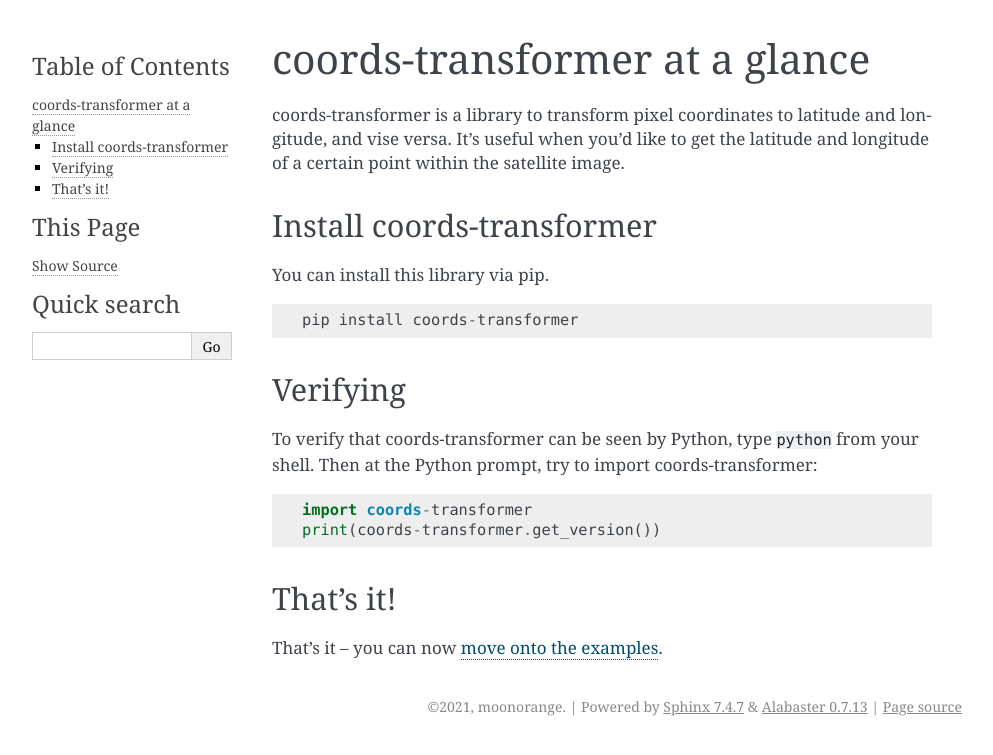
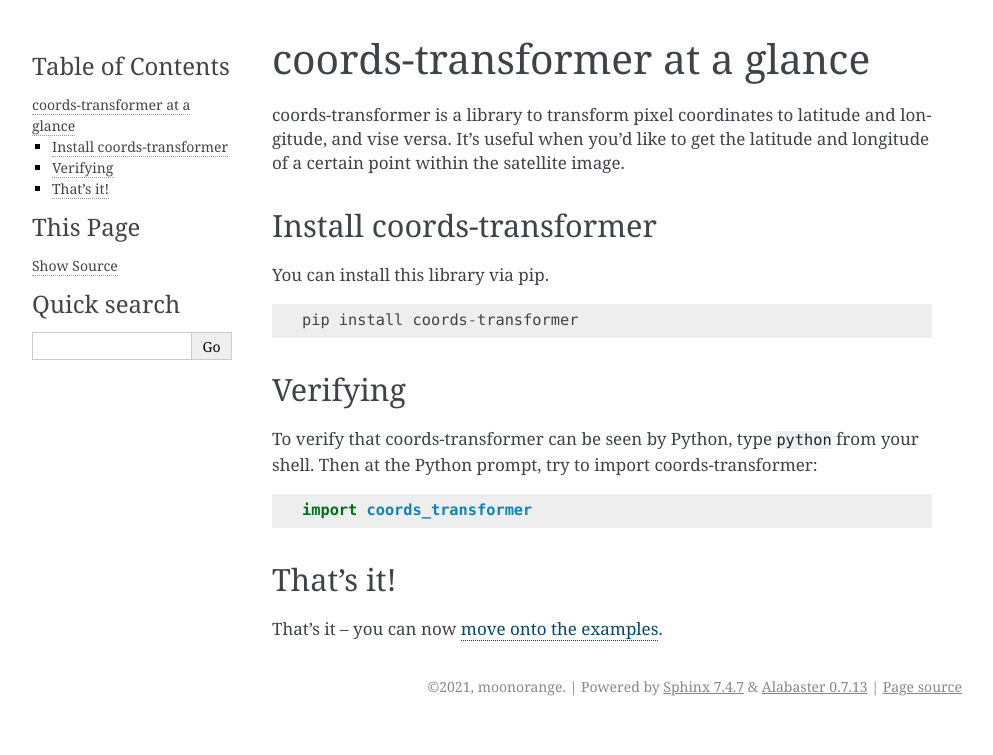
Before and after one commit to sagri-tokyo/coords-transformer, a Sphinx documentation site: the page built from docs/intro/intro.txt, in a window 1280 px wide. Shown: the top 755 px of the page, without its empty margins (148-1141 px from the left). Built offline with Sphinx 7.4.7, drawn with Linux system fonts in a browser that asks for light colours.

Commit message:
fix: installation

```diff
--- a/docs/intro/intro.txt
+++ b/docs/intro/intro.txt
@@ -24,8 +24,7 @@ Then at the Python prompt, try to import coords-transformer:
 
 .. parsed-literal::
 
-    import coords-transformer
-    print(coords-transformer.get_version())
+    import coords_transformer
 
 That's it!
 ==========
```
